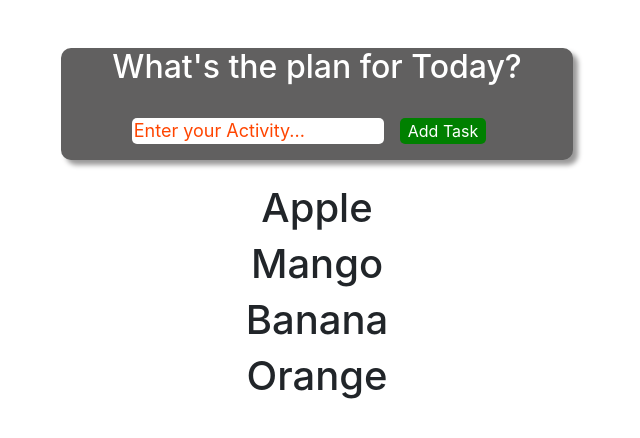
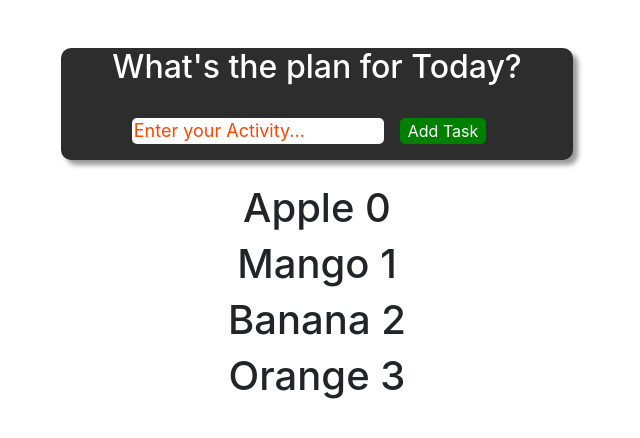
Before and after one commit to tanuja8/Todo, a React (Create React App) app: page / in a window 1280 px wide. Shown: the top 438 px of the page, without its empty margins (323-963 px from the left). Built offline with nearby package versions, Linux system fonts and the light colour scheme.

Commit message:
project updated

```diff
--- a/src/Component/List.js
+++ b/src/Component/List.js
@@ -2,7 +2,7 @@ import React from 'react'
 
 export default function List() {
     const fruits=["Apple","Mango","Banana","Orange"]
-    const result=fruits.map((fruit)=><h1>{fruit}</h1>)
+    const result=fruits.map((fruit,index)=><h1 key={index}>{fruit}  {index}</h1>)
   return (
     <div>
       <h1>{result}</h1>
--- a/src/Component/Todo.css
+++ b/src/Component/Todo.css
@@ -1,6 +1,6 @@
 .todolist{
     width: 40%;
-    background:  #616060;
+    background:  #2d2d2d;
     box-shadow:5px 5px 5px #9a9999;
     margin: 0 auto;
     border-radius: 10px;
--- a/src/Component/Todo.js
+++ b/src/Component/Todo.js
@@ -15,7 +15,12 @@ export default function Todo() {
      return updatedList
     })
   }
-
+function removeActivity(i){
+const updatedListData=listData.filter((element,id)=>{
+  return i!=id;
+})
+setlistData(updatedListData);
+}
   return (
     <div className="todolist mt-5">
          <h2 className="text-white m-3">What's the plan for Today?</h2>
@@ -26,12 +31,15 @@ export default function Todo() {
          <div>
           {listData.map(data=>{
             return(
+            <p key={i}>
               <div className="py-3 ">
              <div className='text-white  task_area'>
                <input type="text" value={data }></input>
-              <button className="R_btn px-2">Remove</button>
+              <button className="R_btn px-2" onClick={()=>removeActivity(i)}>Remove</button>
+
               </div>
               </div>
+              </p>
             )
           })}
 
```
Also changed, not shown: src/Component/Filter.js (added, +10 -0 lines).
